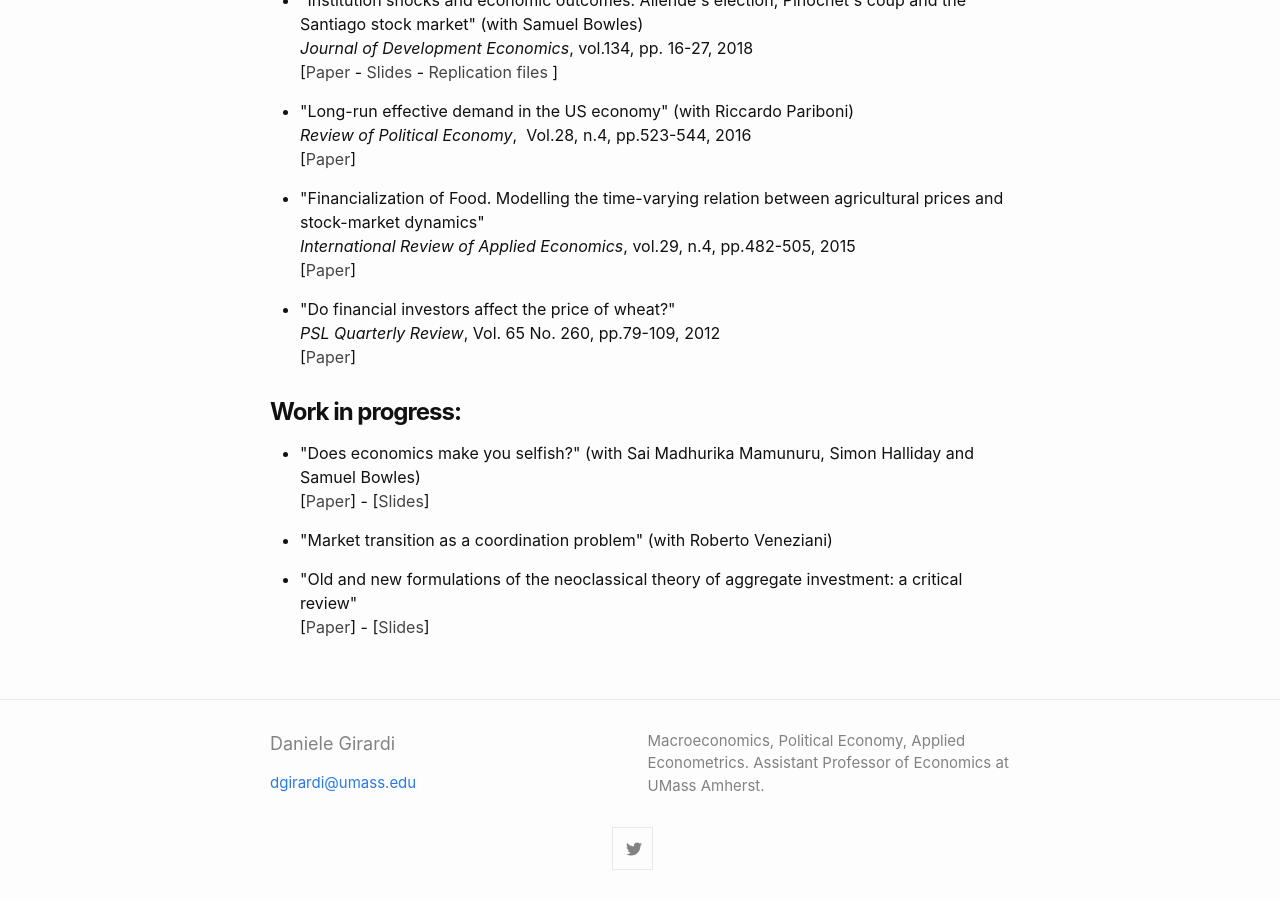
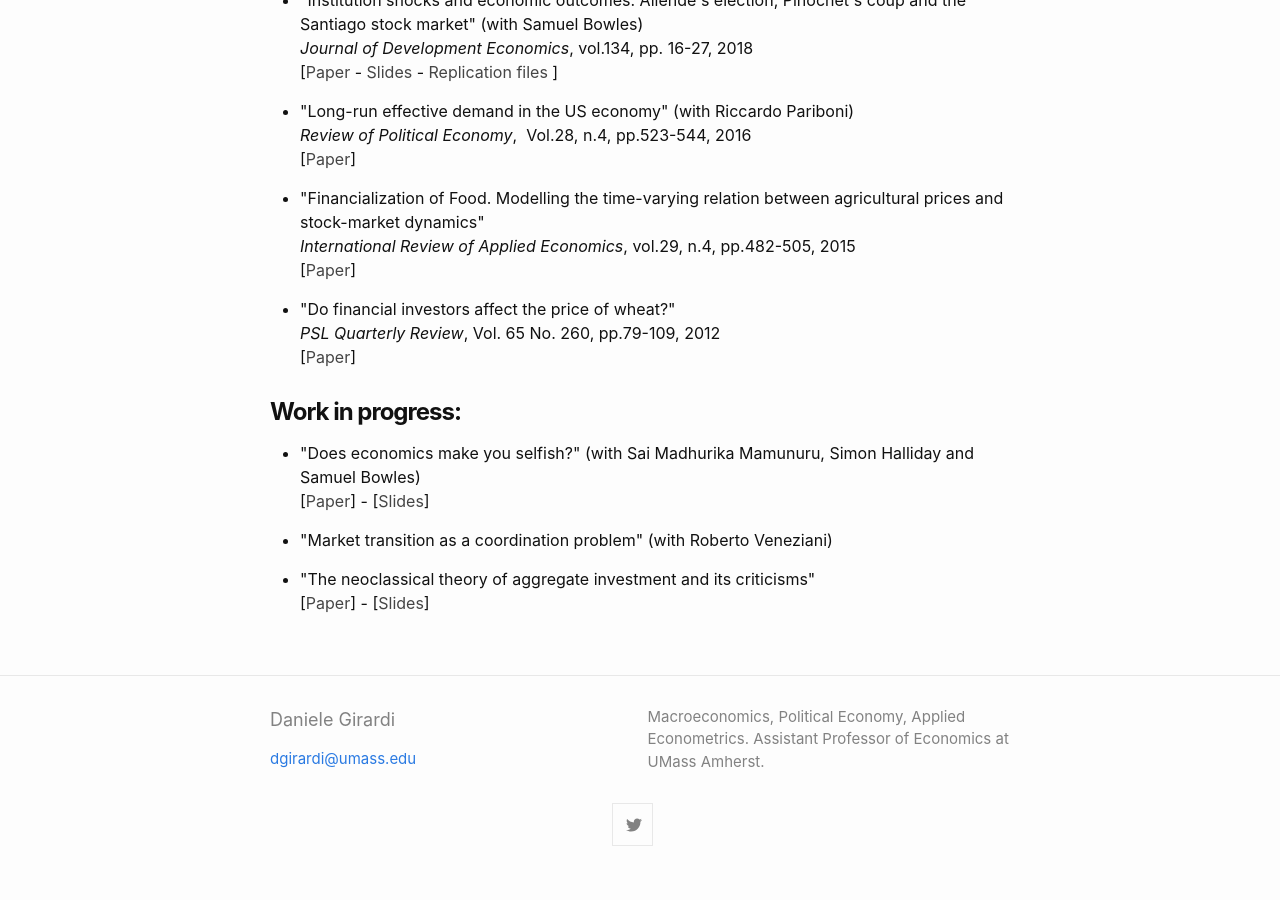
Before and after one commit to danielegirardi/danielegirardi.github.io, a Jekyll site: the page built from research.md, in a window 1280 px wide and 900 px high, scrolled down 740 px. Built offline with Jekyll 4.4.1, drawn with Linux system fonts in a browser that asks for light colours; after the commit the page ends 1616 px from its top, so only the background shows below that.

Commit message:
Update research.md

```diff
--- a/research.md
+++ b/research.md
@@ -72,7 +72,7 @@ Work in progress:</strong></h1>
 </ul>
 
 <ul style="list-style-type: disc;">
- 	<li>"Old and new formulations of the neoclassical theory of aggregate investment: a critical review"<br/>
+ 	<li>"The neoclassical theory of aggregate investment and its criticisms"<br/>
     [<a style="color: #454545;" href="https://danielegirardi.github.io/posts/documents/Investment_Theory_Survey.pdf" target="_blank" rel="noopener">Paper</a>] -
     [<a style="color: #454545;" href="https://umass.box.com/v/storep2017slides" target="_blank" rel="noopener">Slides</a>]</li>
 </ul>
```
